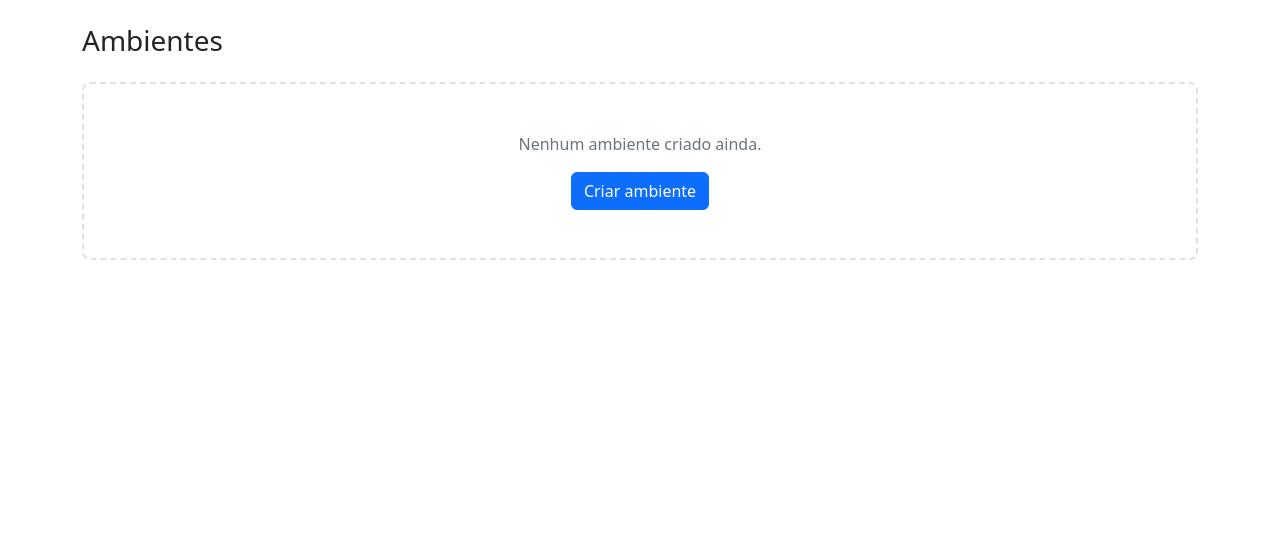
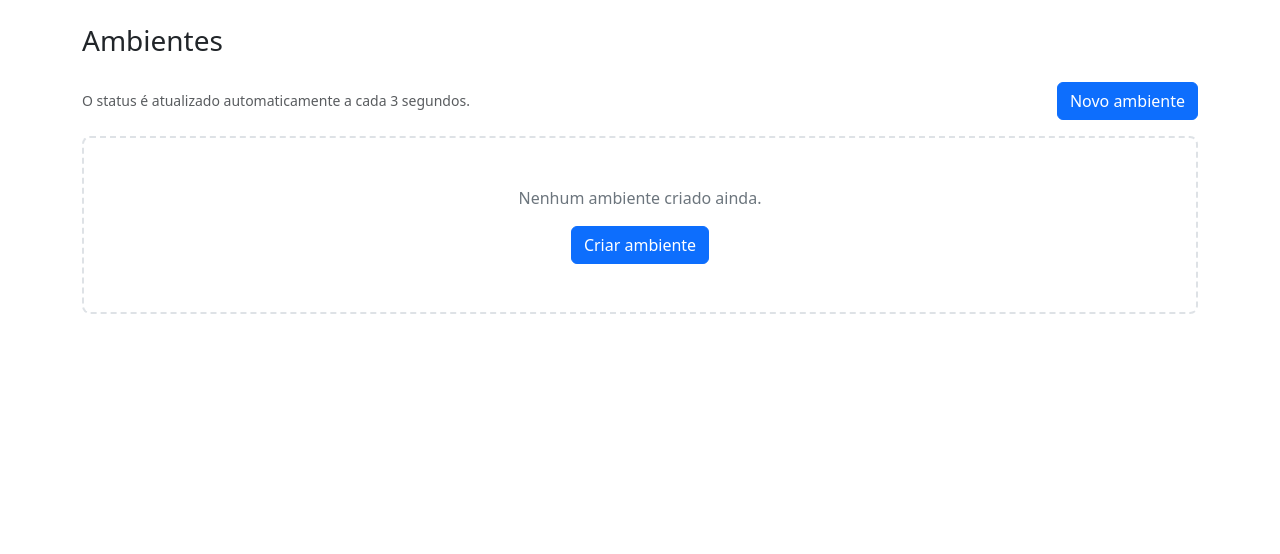
Before and after one commit to Itonsow/projeto2-cloud, a PHP site: page / in a window 1280 px wide. Shown: the part 56-610 px from the top of the page. Run offline with PHP 8.4, Linux system fonts and the light colour scheme.

Commit message:
feat: listagem dos ambientes

```diff
--- a/web/assets/css/app.css
+++ b/web/assets/css/app.css
@@ -1,12 +1,10 @@
-/* Estilos próprios do Projeto 2 (complementam o Bootstrap). */
-
-/* Status dos ambientes: mesmos valores do ENUM da tabela ambientes. */
 .status-criado      { background-color: #0d6efd; color: #fff; }
 .status-em_execucao { background-color: #198754; color: #fff; }
 .status-terminado   { background-color: #6c757d; color: #fff; }
 .status-erro        { background-color: #dc3545; color: #fff; }
 
-/* Mensagem de página sem conteúdo. */
+[hidden] { display: none !important; }
+
 .estado-vazio {
     padding: 3rem 1rem;
     text-align: center;
@@ -15,7 +13,6 @@
     border-radius: .5rem;
 }
 
-/* Visualizador de output (X5) e conteúdo de scripts (X2). */
 .output {
     max-height: 60vh;
     overflow: auto;
--- a/web/assets/js/app.js
+++ b/web/assets/js/app.js
@@ -32,7 +32,92 @@ document.querySelectorAll('input[type="radio"]').forEach(function (radio) {
     }
 });
 
-// Recusa no navegador arquivos maiores que data-max-bytes (o servidor também valida).
+// Status dos ambientes: a cada 3 s consulta api/status.php e atualiza cada
+// elemento data-ambiente="id" (linha do painel ou card da página do ambiente).
+const ROTULOS_STATUS = JSON.parse(document.body.dataset.statusRotulos || '{}');
+
+// Mesma regra de detalhe_status() no helpers.php.
+function detalheStatus(amb) {
+    if (amb.motivo) {
+        return amb.motivo;
+    }
+    if (amb.exit_code !== null && amb.status !== 'em_execucao') {
+        return 'código de saída ' + amb.exit_code;
+    }
+    return '';
+}
+
+function formatarMb(bytes) {
+    return (bytes / 1048576).toLocaleString('pt-BR', { minimumFractionDigits: 1, maximumFractionDigits: 1 }) + ' MB';
+}
+
+function aplicarStatus(elemento, amb) {
+    const campo = function (nome) {
+        return elemento.querySelector('[data-campo="' + nome + '"]');
+    };
+
+    const status = campo('status');
+    if (status) {
+        const badge = document.createElement('span');
+        badge.className = 'badge status-' + amb.status;
+        badge.textContent = ROTULOS_STATUS[amb.status] || amb.status;
+        status.replaceChildren(badge);
+    }
+    if (campo('motivo')) {
+        campo('motivo').textContent = detalheStatus(amb);
+    }
+    if (campo('exit_code')) {
+        campo('exit_code').textContent = amb.exit_code === null ? '—' : amb.exit_code;
+    }
+    if (campo('memoria')) {
+        campo('memoria').textContent = amb.mem_bytes === null
+            ? '—'
+            : formatarMb(amb.mem_bytes) + ' de ' + elemento.dataset.memLimite + ' MB';
+    }
+    elemento.querySelectorAll('[data-so-em-execucao]').forEach(function (item) {
+        item.hidden = amb.status !== 'em_execucao';
+    });
+}
+
+async function atualizarStatus() {
+    let lista;
+    try {
+        const resposta = await fetch('/api/status.php', { cache: 'no-store' });
+        if (!resposta.ok) {
+            return;
+        }
+        lista = await resposta.json();
+    } catch (erro) {
+        return;
+    }
+
+    const porId = new Map(lista.map(function (amb) {
+        return [String(amb.id), amb];
+    }));
+
+    const painel = document.querySelector('[data-painel]');
+    if (painel) {
+        const naTela = Array.from(painel.querySelectorAll('[data-ambiente]')).map(function (linha) {
+            return linha.dataset.ambiente;
+        });
+        if (naTela.length !== porId.size || naTela.some(function (id) { return !porId.has(id); })) {
+            location.reload();
+            return;
+        }
+    }
+
+    document.querySelectorAll('[data-ambiente]').forEach(function (elemento) {
+        const amb = porId.get(elemento.dataset.ambiente);
+        if (amb) {
+            aplicarStatus(elemento, amb);
+        }
+    });
+}
+
+if (document.querySelector('[data-painel], [data-ambiente]')) {
+    setInterval(atualizarStatus, 3000);
+}
+
 document.querySelectorAll('input[type="file"][data-max-bytes]').forEach(function (campo) {
     campo.addEventListener('change', function () {
         const arquivo = campo.files[0];
--- /dev/null
+++ b/web/inc/dados.php
@@ -0,0 +1,42 @@
+<?php
+// Ponte entre as páginas e o backend de ambientes.
+$lib = __DIR__ . '/../lib/ambientes.php';
+if (is_file($lib)) {
+    require_once $lib;
+}
+
+function pasta_ambiente(int $id): string
+{
+    return rtrim(getenv('P2_ENVS_DIR') ?: '/var/lib/projeto2/envs', '/') . '/' . $id;
+}
+
+function pasta_cgroup(int $id): string
+{
+    return rtrim(getenv('P2_CGROUP_DIR') ?: '/sys/fs/cgroup/projeto2', '/') . '/env-' . $id;
+}
+
+function ambientes_sincronizados(): array
+{
+    if (function_exists('sincronizar_status')) {
+        sincronizar_status();
+    }
+    return function_exists('listar_ambientes') ? listar_ambientes() : [];
+}
+
+function ambiente_sincronizado(int $id): ?array
+{
+    if (function_exists('sincronizar_status')) {
+        sincronizar_status();
+    }
+    return function_exists('buscar_ambiente') ? buscar_ambiente($id) : null;
+}
+
+
+function memoria_em_uso(array $amb): ?int
+{
+    if ($amb['status'] !== 'em_execucao') {
+        return null;
+    }
+    $valor = @file_get_contents(pasta_cgroup((int) $amb['id']) . '/memory.current');
+    return $valor === false ? null : (int) trim($valor);
+}
--- a/web/inc/header.php
+++ b/web/inc/header.php
@@ -1,7 +1,5 @@
 <?php
-// Cabeçalho comum. Antes de incluir, a página define:
-//   $titulo -> texto da aba do navegador e do <h1>
-//   $pagina -> item do menu a destacar ('ambientes', 'novo' ou 'scripts')
+// Cabeçalho
 require_once __DIR__ . '/helpers.php';
 
 $titulo = $titulo ?? 'Projeto 2';
@@ -22,7 +20,8 @@ $menu = [
     <link rel="stylesheet" href="/assets/vendor/bootstrap/bootstrap.min.css">
     <link rel="stylesheet" href="/assets/css/app.css">
 </head>
-<body class="d-flex flex-column min-vh-100">
+<body class="d-flex flex-column min-vh-100"
+      data-status-rotulos="<?= e(json_encode(array_map(fn ($s) => $s['rotulo'], STATUS_AMBIENTE), JSON_UNESCAPED_UNICODE)) ?>">
 <nav class="navbar navbar-expand-md navbar-dark bg-dark">
     <div class="container">
         <a class="navbar-brand" href="/index.php">Projeto 2 · Ambientes isolados</a>
--- a/web/inc/helpers.php
+++ b/web/inc/helpers.php
@@ -1,13 +1,9 @@
 <?php
-// Funções utilitárias usadas por todas as páginas.
-
-// Escapa texto para exibir com segurança no HTML.
 function e($texto): string
 {
     return htmlspecialchars((string) $texto, ENT_QUOTES, 'UTF-8');
 }
 
-// Rótulo legível e classe CSS de cada status do ambiente (ENUM do banco).
 const STATUS_AMBIENTE = [
     'criado'      => ['rotulo' => 'Criado',      'classe' => 'status-criado'],
     'em_execucao' => ['rotulo' => 'Em execução', 'classe' => 'status-em_execucao'],
@@ -15,20 +11,51 @@ const STATUS_AMBIENTE = [
     'erro'        => ['rotulo' => 'Erro',        'classe' => 'status-erro'],
 ];
 
-// Badge colorido do status, usado no painel e na página do ambiente.
 function badge_status(string $status): string
 {
     $info = STATUS_AMBIENTE[$status] ?? ['rotulo' => $status, 'classe' => 'status-criado'];
     return '<span class="badge ' . e($info['classe']) . '">' . e($info['rotulo']) . '</span>';
 }
 
-// Data do banco (Y-m-d H:i:s) no formato brasileiro.
+function detalhe_status(array $amb): string
+{
+    if (!empty($amb['motivo'])) {
+        return $amb['motivo'];
+    }
+    if ($amb['exit_code'] !== null && $amb['status'] !== 'em_execucao') {
+        return 'código de saída ' . $amb['exit_code'];
+    }
+    return '';
+}
+
+const TIPO_EXECUCAO = [
+    'comando'  => 'Comando único',
+    'comandos' => 'Vários comandos',
+    'script'   => 'Script salvo',
+];
+
+function formatar_mb(int $bytes): string
+{
+    return number_format($bytes / 1048576, 1, ',', '.') . ' MB';
+}
+
+function memoria_texto(?int $bytes, int $limite_mb): string
+{
+    return $bytes === null ? '—' : formatar_mb($bytes) . ' de ' . $limite_mb . ' MB';
+}
+
+function limites_texto(array $amb): string
+{
+    $io = fn ($mbps) => $mbps === null ? 'livre' : $mbps . ' MB/s';
+    return 'CPU ' . $amb['cpu_percentual'] . '% · ' . $amb['memoria_mb'] . ' MB · '
+        . 'IO ' . $io($amb['io_leitura_mbps']) . ' / ' . $io($amb['io_escrita_mbps']);
+}
+
 function data_br(?string $data): string
 {
     return $data ? date('d/m/Y H:i', strtotime($data)) : '';
 }
 
-// Alertas de retorno das actions, que redirecionam com ?ok=mensagem ou ?erro=mensagem.
 function alerta_flash(): string
 {
     $html = '';
--- a/web/index.php
+++ b/web/index.php
@@ -1,11 +1,81 @@
 <?php
+require_once __DIR__ . '/inc/dados.php';
+
+$erro_dados = null;
+try {
+    $ambientes = ambientes_sincronizados();
+} catch (Throwable $e) {
+    error_log((string) $e);
+    $ambientes = [];
+    $erro_dados = 'Não foi possível consultar os ambientes. Verifique se o MySQL está ativo.';
+}
+
 $titulo = 'Ambientes';
 $pagina = 'ambientes';
 require __DIR__ . '/inc/header.php';
 ?>
-<!-- X4: tabela de ambientes com status e auto-refresh via api/status.php -->
-<div class="estado-vazio">
-    <p class="mb-3">Nenhum ambiente criado ainda.</p>
-    <a class="btn btn-primary" href="/novo.php">Criar ambiente</a>
+<div id="painel" data-painel>
+    <div class="d-flex justify-content-between align-items-center mb-3">
+        <p class="text-muted small mb-0">O status é atualizado automaticamente a cada 3 segundos.</p>
+        <a class="btn btn-primary" href="/novo.php">Novo ambiente</a>
+    </div>
+
+    <?php if ($erro_dados): ?>
+        <div class="alert alert-danger"><?= e($erro_dados) ?></div>
+    <?php elseif (!$ambientes): ?>
+        <div class="estado-vazio">
+            <p class="mb-3">Nenhum ambiente criado ainda.</p>
+            <a class="btn btn-primary" href="/novo.php">Criar ambiente</a>
+        </div>
+    <?php else: ?>
+        <div class="table-responsive">
+            <table class="table table-hover align-middle">
+                <thead>
+                    <tr>
+                        <th>Ambiente</th>
+                        <th>Limites</th>
+                        <th>Status</th>
+                        <th>Memória em uso</th>
+                        <th>Criado em</th>
+                        <th class="text-end">Ações</th>
+                    </tr>
+                </thead>
+                <tbody>
+                    <?php foreach ($ambientes as $amb): ?>
+                        <?php $id = (int) $amb['id']; ?>
+                        <tr data-ambiente="<?= $id ?>" data-mem-limite="<?= (int) $amb['memoria_mb'] ?>">
+                            <td>
+                                <a class="fw-semibold" href="/ambiente.php?id=<?= $id ?>"><?= e($amb['nome']) ?></a>
+                                <div class="small text-muted">#<?= $id ?> · <?= e(TIPO_EXECUCAO[$amb['tipo']] ?? $amb['tipo']) ?></div>
+                            </td>
+                            <td class="small text-nowrap"><?= e(limites_texto($amb)) ?></td>
+                            <td>
+                                <span data-campo="status"><?= badge_status($amb['status']) ?></span>
+                                <div class="small text-muted" data-campo="motivo"><?= e(detalhe_status($amb)) ?></div>
+                            </td>
+                            <td class="small text-nowrap" data-campo="memoria">
+                                <?= e(memoria_texto(memoria_em_uso($amb), (int) $amb['memoria_mb'])) ?>
+                            </td>
+                            <td class="small text-nowrap"><?= e(data_br($amb['criado_em'])) ?></td>
+                            <td class="text-end text-nowrap">
+                                <a class="btn btn-sm btn-outline-primary" href="/ambiente.php?id=<?= $id ?>">Ver</a>
+                                <form method="post" action="/actions/parar.php" class="d-inline" data-so-em-execucao
+                                      data-confirmar="Parar o ambiente &quot;<?= e($amb['nome']) ?>&quot;?"
+                                      <?= $amb['status'] === 'em_execucao' ? '' : 'hidden' ?>>
+                                    <input type="hidden" name="id" value="<?= $id ?>">
+                                    <button type="submit" class="btn btn-sm btn-outline-warning">Parar</button>
+                                </form>
+                                <form method="post" action="/actions/remover.php" class="d-inline"
+                                      data-confirmar="Remover o ambiente &quot;<?= e($amb['nome']) ?>&quot;? O output também será apagado.">
+                                    <input type="hidden" name="id" value="<?= $id ?>">
+                                    <button type="submit" class="btn btn-sm btn-outline-danger">Remover</button>
+                                </form>
+                            </td>
+                        </tr>
+                    <?php endforeach; ?>
+                </tbody>
+            </table>
+        </div>
+    <?php endif; ?>
 </div>
 <?php require __DIR__ . '/inc/footer.php'; ?>
```
Also changed, not shown: web/api/status.php (added, +21 -0 lines).
